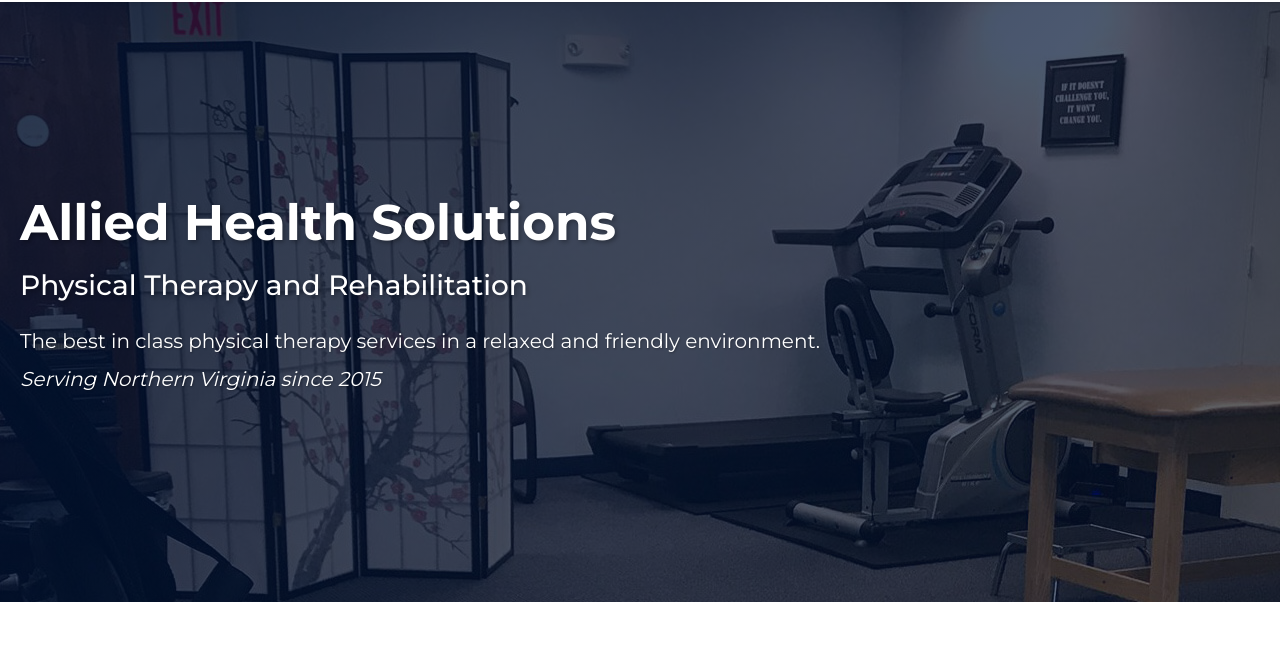
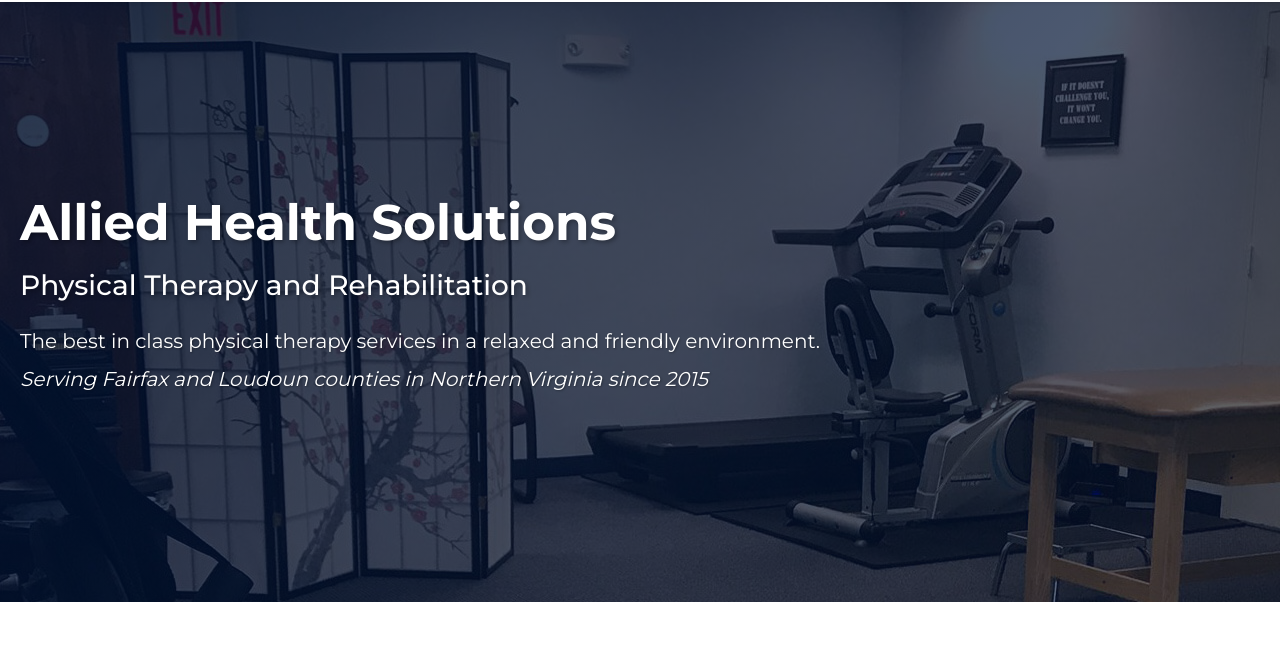
Before and after one commit to pushkardamle/test-ahs-site, a plain HTML site: page index.html in a window 1280 px wide. Shown: the part 147-800 px from the top of the page. Drawn offline with Linux system fonts and the light colour scheme; files whose address does not match are found by name.

Commit message:
test correctly modified text in the hero

```diff
--- a/index.html
+++ b/index.html
@@ -11,7 +11,7 @@
     <meta property="og:type" content="website">
     <meta property="og:url" content="https://www.allied-hs.com/">
     <meta property="og:title" content="Allied Health Solutions - Physical Therapy and Rehabilitation">
-    <meta property="og:description" content="The best in class physical therapy services in a relaxed and friendly environment. Serving Fairfax and Loudoun counties since 2015.">
+    <meta property="og:description" content="The best in class physical therapy services in a relaxed and friendly environment. Serving Northern Virginia since 2015.">
     <meta property="og:image" content="https://www.allied-hs.com/assets/images/ahs_social_share.jpg">
 
     <!-- Twitter -->
@@ -101,7 +101,7 @@
                     <h1 class="hero-title">Allied Health Solutions</h1>
                     <h2 class="hero-subtitle">Physical Therapy and Rehabilitation</h2>
                     <p class="hero-text">The best in class physical therapy services in a relaxed and friendly environment.</p>
-                    <p class="hero-text-italic">Serving Northern Virginia since 2015</p>
+                    <p class="hero-text-italic">Serving Fairfax and Loudoun counties in Northern Virginia since 2015</p>
                 </div>
             </div>
             <div class="hero-image">
```
